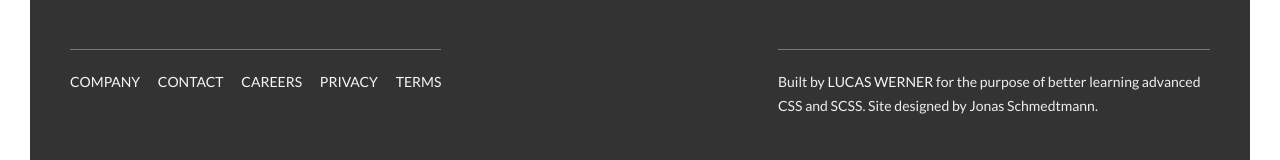
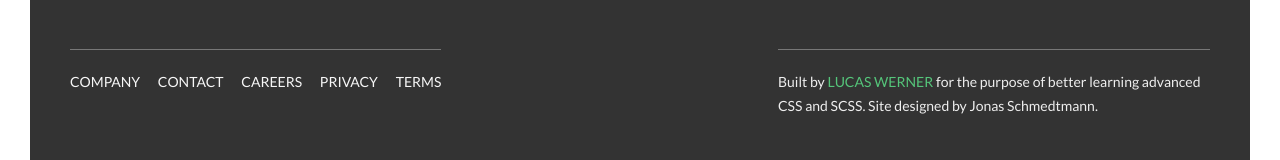
Before and after one commit to lwerner27/css-sample-project-1, a website: page index.html in a window 1280 px wide. Shown: the part 5518-5678 px from the top of the page. Drawn offline with Linux system fonts and the light colour scheme.

Commit message:
changed more styles for footer__copyright-link

```diff
--- a/sass/layout/_footer.scss
+++ b/sass/layout/_footer.scss
@@ -61,7 +61,7 @@
         &-link {
             &:link,
             &:visited {
-                color: $color-grey-light-1;
+                color: $color-primary;
                 background-color: $color-grey-dark-3;
                 text-decoration: none;
                 text-transform: uppercase;
```
Also changed, not shown: css/compiled_styles.css.
